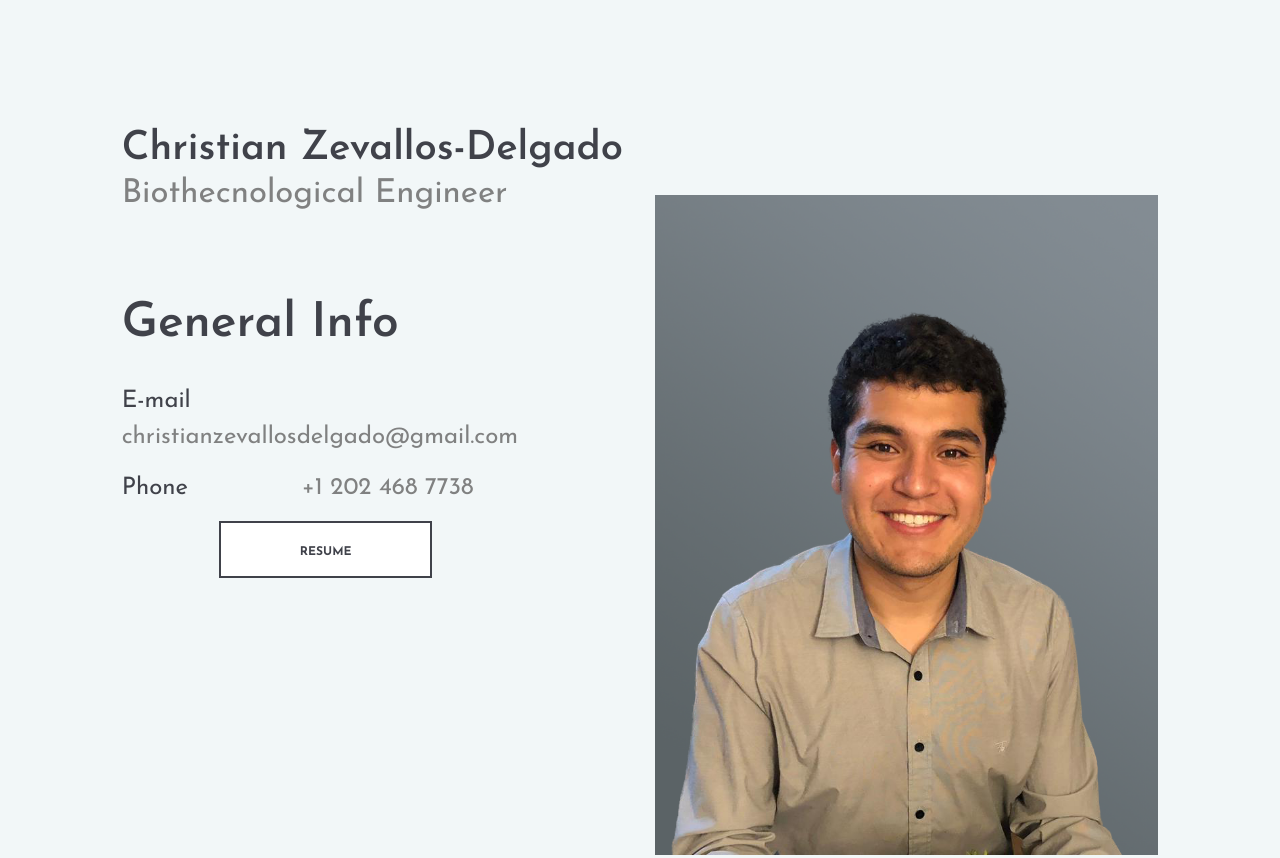
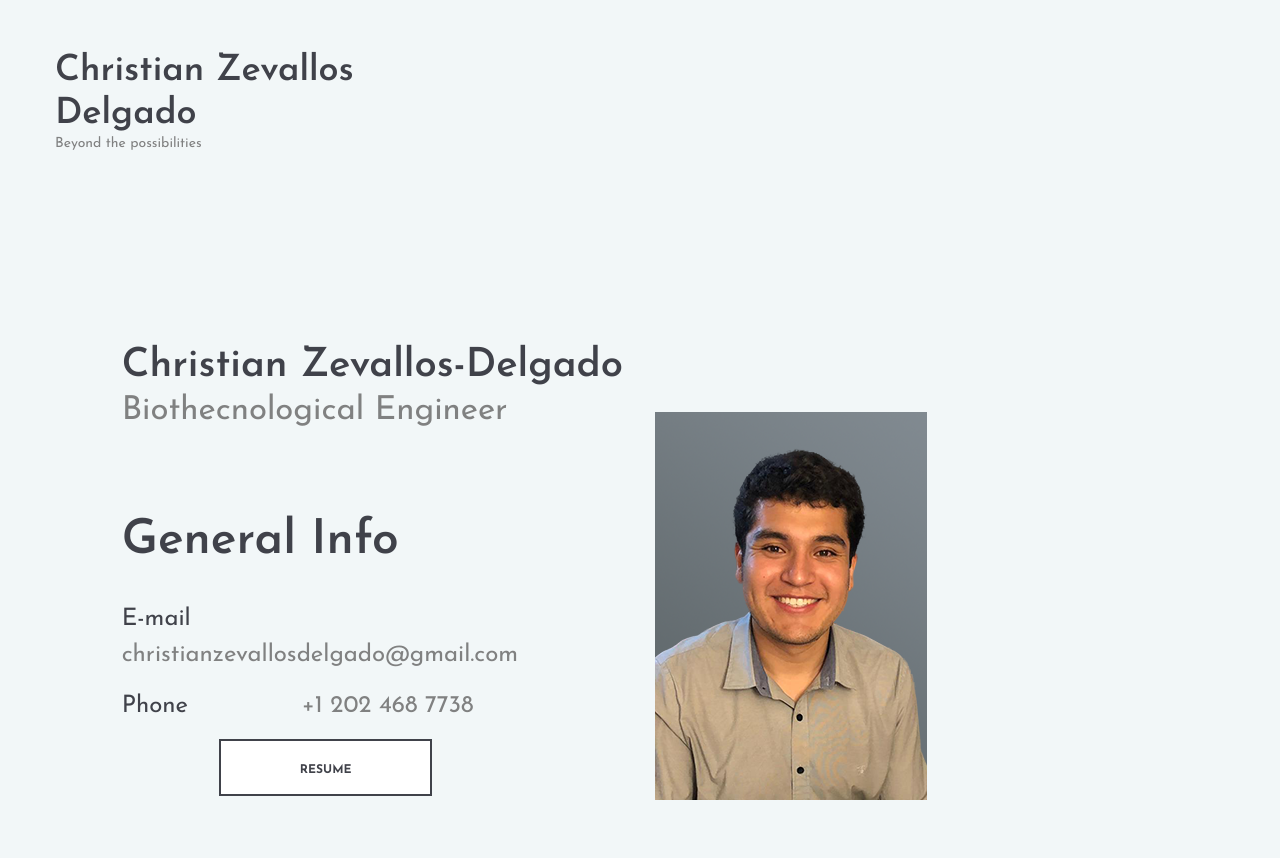
Before and after one commit to CZD18/czevallosdelgado, a plain HTML site: page index.html in a window 1280 px wide. Shown: the top 858 px of the page. Drawn offline with Linux system fonts and the light colour scheme.

Commit message:
Update index.html

```diff
--- a/index.html
+++ b/index.html
@@ -33,6 +33,21 @@
 		<div class="loader"></div>
 	</div>
 
+	<!-- Header section start -->
+	<header class="header-section">
+		<div class="container-fluid">
+			<div class="row">
+				<div class="col-md-4">
+					<div class="site-logo">
+						<h2><a href="#">Christian Zevallos Delgado</a></h2>
+						<p>Beyond the possibilities</p>
+					</div>
+				</div>
+			</div>
+		</div>
+	</header>
+	<!-- Header section end -->
+
 	<!-- Hero section start -->
 	<section class="hero-section spad">
 		<div class="container-fluid">
@@ -58,7 +73,7 @@
 						</div>
 						<div class="col-lg-6">
 							<figure class="hero-image">
-								<img src="PERFIL.png" alt="2">
+								<img src="PERFIL2.png" alt="2">
 							</figure>
 						</div>
 					</div>
```
